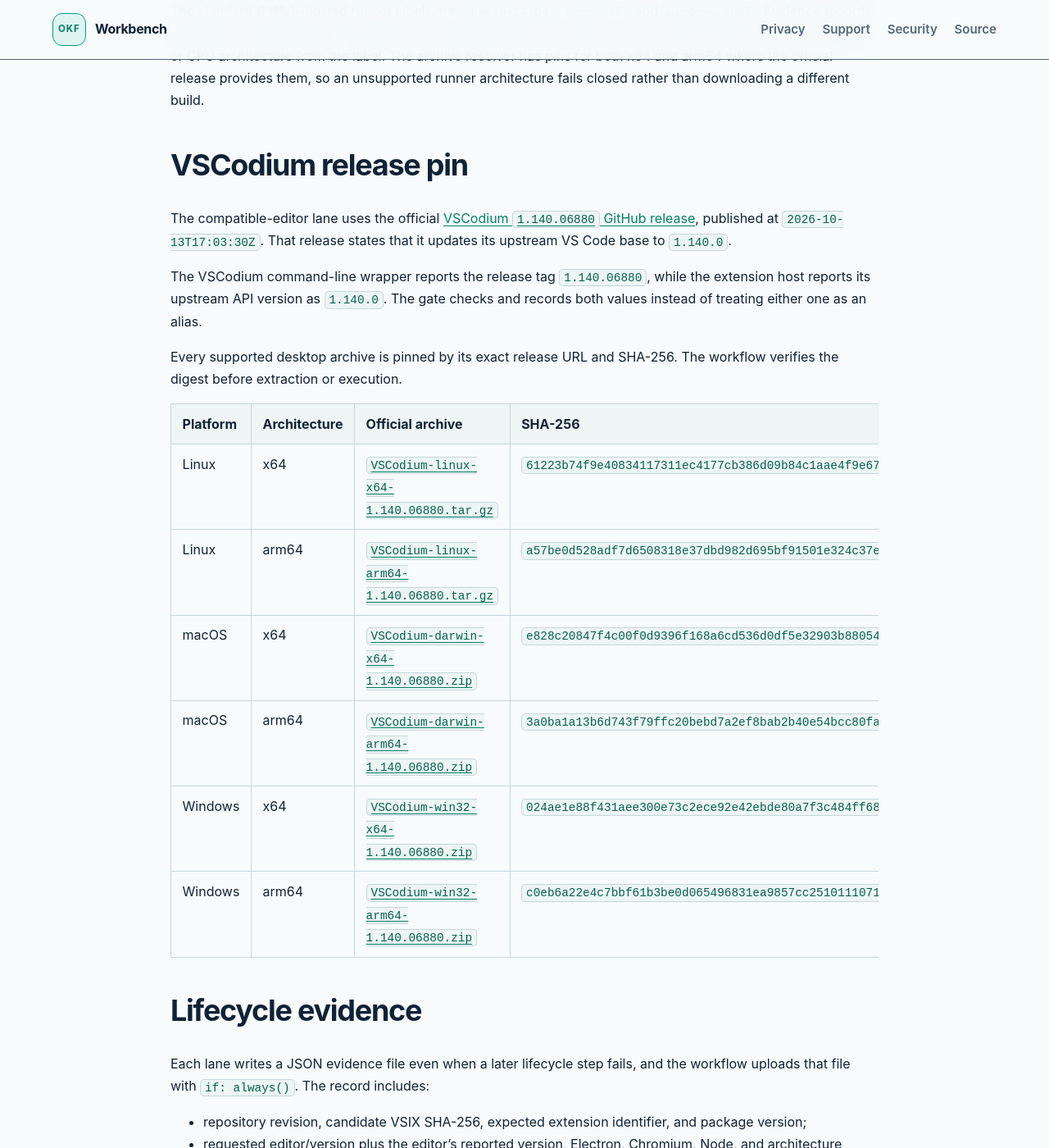
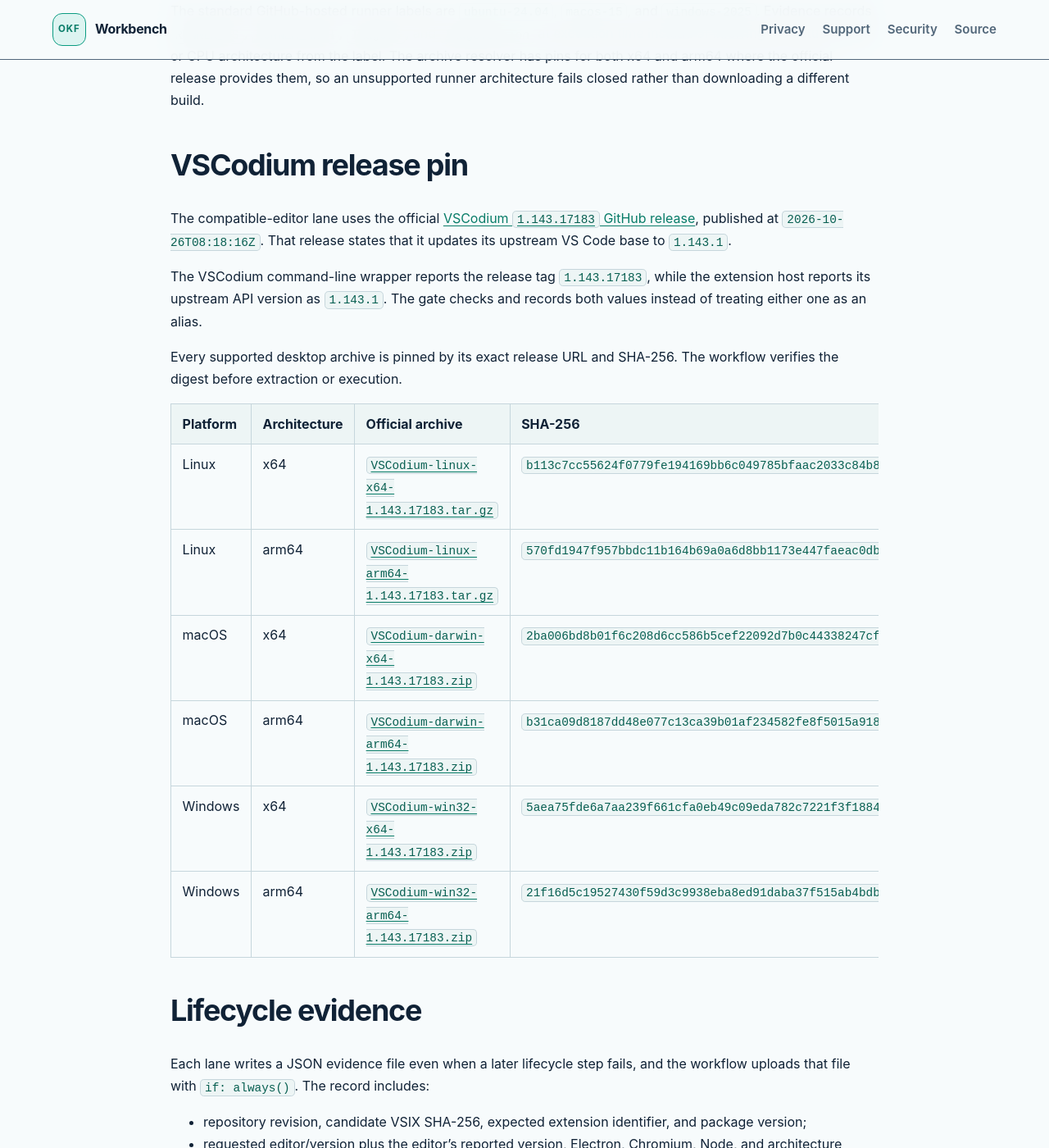
Before and after one commit to koizumikento/okf-workbench, a Jekyll site: the page built from docs/compatibility-matrix.md, in a window 1280 px wide and 1400 px high, scrolled down 5318 px. Shown: the whole window at 82% size. Built offline with Jekyll 4.4.1, drawn with Linux system fonts in a browser that asks for light colours; our own code applies the rules of GitHub Pages for plain Markdown files; some of the changed text lies outside the part shown.

Commit message:
chore: qualify final stable VSCodium 1.143.17183

```diff
--- a/docs/compatibility-matrix.md
+++ b/docs/compatibility-matrix.md
@@ -182,7 +182,7 @@ a published migration source.
 | --- | --- | --- | --- | --- | --- |
 | VS Code | `1.123.0` | Required | N/A | N/A | Pinned editor test download |
 | VS Code | `1.143.1` | Required | Required | Required | Pinned editor test download |
-| VSCodium | `1.140.06880` | Required | Required | Required | Official archive with pinned SHA-256 |
+| VSCodium | `1.143.17183` | Required | Required | Required | Official archive with pinned SHA-256 |
 
 PR CI also installs the inspected universal VSIX on the current VS Code and VSCodium
 Ubuntu lanes, then checks activation, read commands, untrusted-workspace behavior,
@@ -207,12 +207,12 @@ architecture fails closed rather than downloading a different build.
 ## VSCodium release pin
 
 The compatible-editor lane uses the official
-[VSCodium `1.140.06880` GitHub release](https://github.com/VSCodium/vscodium/releases/tag/1.140.06880),
-published at `2026-10-13T17:03:30Z`. That release states that it updates its
-upstream VS Code base to `1.140.0`.
+[VSCodium `1.143.17183` GitHub release](https://github.com/VSCodium/vscodium/releases/tag/1.143.17183),
+published at `2026-10-26T08:18:16Z`. That release states that it updates its
+upstream VS Code base to `1.143.1`.
 
-The VSCodium command-line wrapper reports the release tag `1.140.06880`, while
-the extension host reports its upstream API version as `1.140.0`. The gate
+The VSCodium command-line wrapper reports the release tag `1.143.17183`, while
+the extension host reports its upstream API version as `1.143.1`. The gate
 checks and records both values instead of treating either one as an alias.
 
 Every supported desktop archive is pinned by its exact release URL and SHA-256.
@@ -220,12 +220,12 @@ The workflow verifies the digest before extraction or execution.
 
 | Platform | Architecture | Official archive | SHA-256 |
 | --- | --- | --- | --- |
-| Linux | x64 | [`VSCodium-linux-x64-1.140.06880.tar.gz`](https://github.com/VSCodium/vscodium/releases/download/1.140.06880/VSCodium-linux-x64-1.140.06880.tar.gz) | `61223b74f9e40834117311ec4177cb386d09b84c1aae4f9e674c96580569cef3` |
-| Linux | arm64 | [`VSCodium-linux-arm64-1.140.06880.tar.gz`](https://github.com/VSCodium/vscodium/releases/download/1.140.06880/VSCodium-linux-arm64-1.140.06880.tar.gz) | `a57be0d528adf7d6508318e37dbd982d695bf91501e324c37e97e11d5b375811` |
-| macOS | x64 | [`VSCodium-darwin-x64-1.140.06880.zip`](https://github.com/VSCodium/vscodium/releases/download/1.140.06880/VSCodium-darwin-x64-1.140.06880.zip) | `e828c20847f4c00f0d9396f168a6cd536d0df5e32903b880541ddc8022264a97` |
-| macOS | arm64 | [`VSCodium-darwin-arm64-1.140.06880.zip`](https://github.com/VSCodium/vscodium/releases/download/1.140.06880/VSCodium-darwin-arm64-1.140.06880.zip) | `3a0ba1a13b6d743f79ffc20bebd7a2ef8bab2b40e54bcc80fae123da9ed552e0` |
-| Windows | x64 | [`VSCodium-win32-x64-1.140.06880.zip`](https://github.com/VSCodium/vscodium/releases/download/1.140.06880/VSCodium-win32-x64-1.140.06880.zip) | `024ae1e88f431aee300e73c2ece92e42ebde80a7f3c484ff684f455ffa6a6a7f` |
-| Windows | arm64 | [`VSCodium-win32-arm64-1.140.06880.zip`](https://github.com/VSCodium/vscodium/releases/download/1.140.06880/VSCodium-win32-arm64-1.140.06880.zip) | `c0eb6a22e4c7bbf61b3be0d065496831ea9857cc2510111071eb4bab56e7ae29` |
+| Linux | x64 | [`VSCodium-linux-x64-1.143.17183.tar.gz`](https://github.com/VSCodium/vscodium/releases/download/1.143.17183/VSCodium-linux-x64-1.143.17183.tar.gz) | `b113c7cc55624f0779fe194169bb6c049785bfaac2033c84b8a4da68445d72af` |
+| Linux | arm64 | [`VSCodium-linux-arm64-1.143.17183.tar.gz`](https://github.com/VSCodium/vscodium/releases/download/1.143.17183/VSCodium-linux-arm64-1.143.17183.tar.gz) | `570fd1947f957bbdc11b164b69a0a6d8bb1173e447faeac0dba5d01cc9bfea06` |
+| macOS | x64 | [`VSCodium-darwin-x64-1.143.17183.zip`](https://github.com/VSCodium/vscodium/releases/download/1.143.17183/VSCodium-darwin-x64-1.143.17183.zip) | `2ba006bd8b01f6c208d6cc586b5cef22092d7b0c44338247cfc95c6fd61ebf6c` |
+| macOS | arm64 | [`VSCodium-darwin-arm64-1.143.17183.zip`](https://github.com/VSCodium/vscodium/releases/download/1.143.17183/VSCodium-darwin-arm64-1.143.17183.zip) | `b31ca09d8187dd48e077c13ca39b01af234582fe8f5015a918e3c985cc76427e` |
+| Windows | x64 | [`VSCodium-win32-x64-1.143.17183.zip`](https://github.com/VSCodium/vscodium/releases/download/1.143.17183/VSCodium-win32-x64-1.143.17183.zip) | `5aea75fde6a7aa239f661cfa0eb49c09eda782c7221f3f18840e7e679b5edc06` |
+| Windows | arm64 | [`VSCodium-win32-arm64-1.143.17183.zip`](https://github.com/VSCodium/vscodium/releases/download/1.143.17183/VSCodium-win32-arm64-1.143.17183.zip) | `21f16d5c19527430f59d3c9938eba8ed91daba37f515ab4bdb6d23e8468b2afd` |
 
 ## Lifecycle evidence
 
```
Also changed, not shown: AGENTS.md (+1 -1 lines), docs/decisions/0014-stable-editor-compatibility.md (+17 -0 lines), docs/implementation-environment.md (+2 -2 lines), docs/release-checklist.md (+5 -3 lines), docs/releases/0.4.1.md (+16 -2 lines), docs/releases/evidence/0.4.1-vscodium-stable-assets.json (added, +53 -0 lines), scripts/compatibility/pins.mjs (+23 -23 lines), test/unit/compatibility/editor-version.test.ts (+8 -8 lines), .github/workflows/ci.yml, .github/workflows/compatibility.yml, 1 other file.
